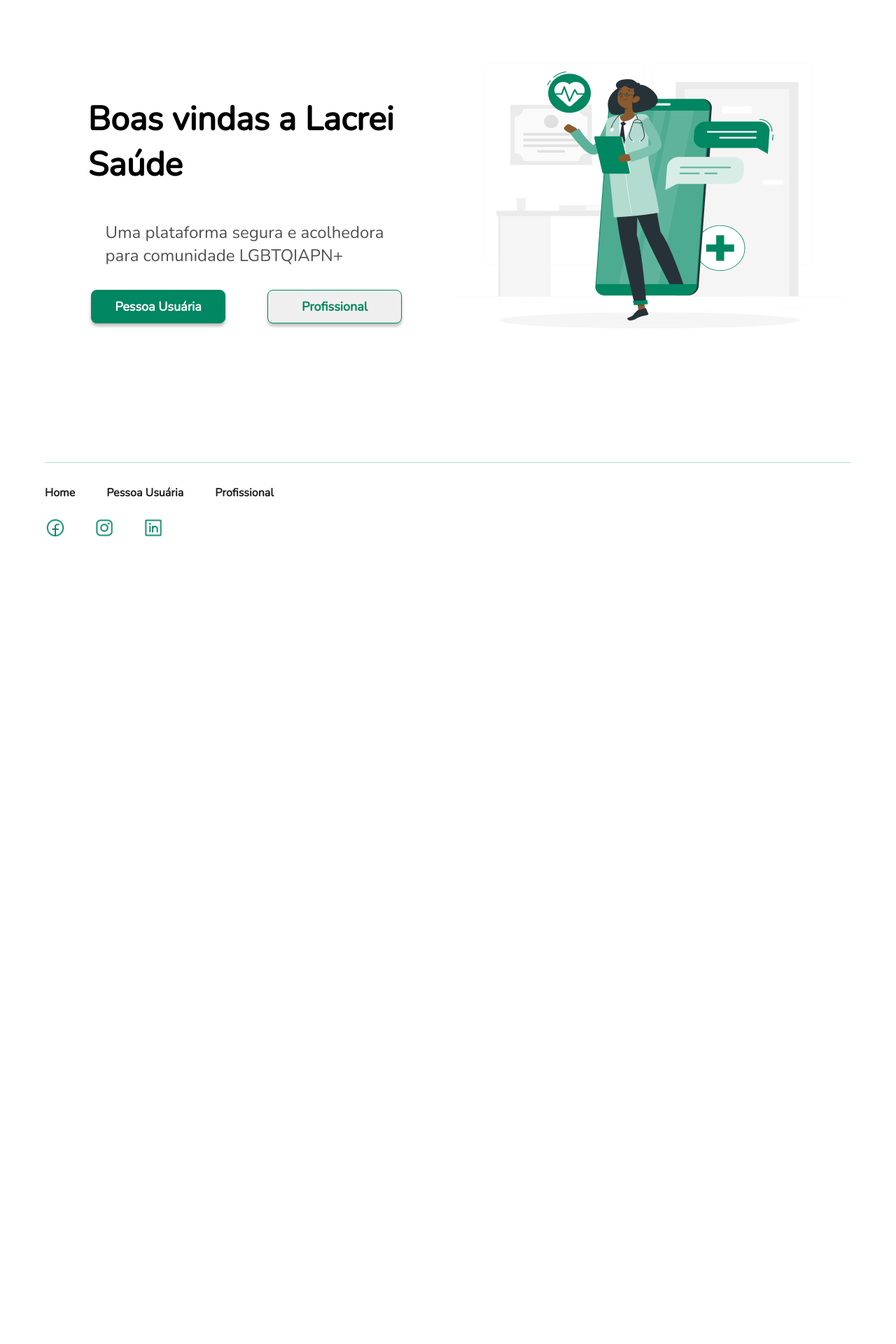
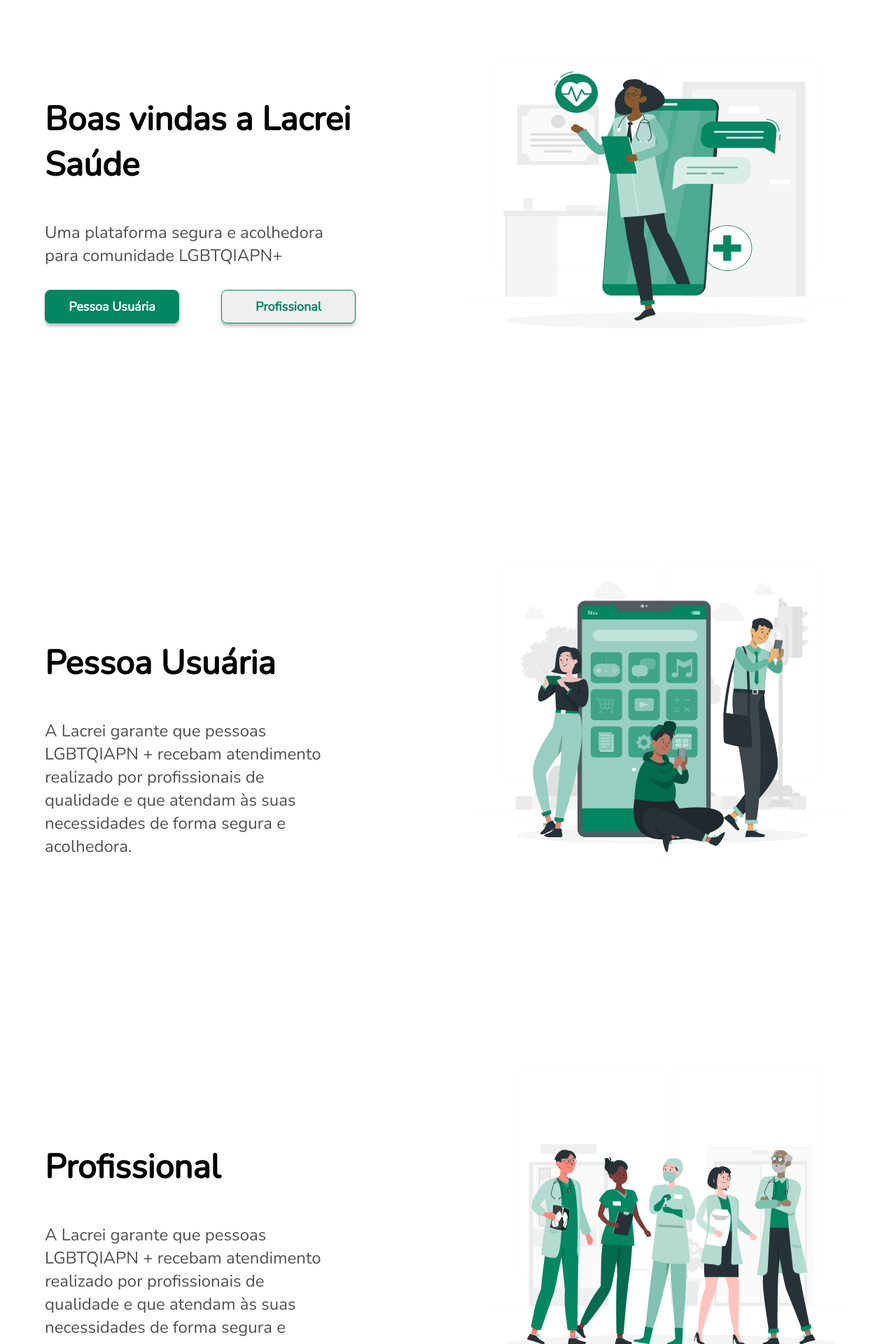
Before and after one commit to ArM-08/Lacrei, a React (Vite) app: page / in a window 1280 px wide. Shown: the part 120-2040 px from the top of the page at 70% size. Before the commit the page ends 913 px from the top, so only its background shows below. Built offline with nearby package versions, Linux system fonts and the light colour scheme.

Commit message:
added PessoaUsuaria and Profissional Page

```diff
--- a/src/App.tsx
+++ b/src/App.tsx
@@ -2,6 +2,8 @@ import './reset.css'
 import Header from './Components/Header'
 import Home from './Pages/Home'
 import Footer from './Components/Footer'
+import PessoaUsuaria from './Pages/PessoaUsuaria'
+import Profissional from './Pages/Profissional'
 
 function App() {
 
@@ -10,6 +12,8 @@ function App() {
     <>
    <Header />
    <Home/>
+   <PessoaUsuaria/>
+   <Profissional/>
     <Footer/>
    </>
   )
--- a/src/Components/Layout/index.tsx
+++ b/src/Components/Layout/index.tsx
@@ -14,8 +14,7 @@ const FirstContainer = styled.div`
 width: 50%;
 display: flex;
 flex-direction: column;
-align-items: center;
-justify-content: center;
+
 `
 
 const SecondContainer = styled.div`
@@ -23,7 +22,7 @@ width: 50%;
 height: 720px;
 display: flex;
 align-items: center;
-justify-content: center;
+justify-content: end;
 `
 
 
--- a/src/Pages/Home.tsx
+++ b/src/Pages/Home.tsx
@@ -1,17 +1,25 @@
-import Layout from "../Components/Layout";
 
-
-
-
-
-
+import { PageContainer, FirstContainer, Title, Subtitle, Buttons, Button, SecondContainer, ImgPage } from "./styled";
+import ImgHome from "./../assets/images/ImgHome.png"
 
 interface HomePage{}
 
 
 const Home: React.FC<HomePage> = ()=> {
     return (
-<Layout></Layout>
+<PageContainer>
+        <FirstContainer>
+        <Title>Boas vindas a Lacrei Saúde</Title>
+        <Subtitle>Uma plataforma segura e acolhedora para comunidade LGBTQIAPN+</Subtitle>
+        <Buttons>
+        <Button theme= "#018762"color="#FFF">Pessoa Usuária</Button>
+        <Button color="#018762">Profissional</Button>
+        </Buttons>
+        </FirstContainer>
+        <SecondContainer>
+        <ImgPage src={ImgHome}></ImgPage>
+        </SecondContainer>
+        </PageContainer>
     )
 }
 
--- /dev/null
+++ b/src/Pages/PessoaUsuaria.tsx
@@ -0,0 +1,19 @@
+import { PageContainer, FirstContainer, Title, Subtitle, SecondContainer, ImgPage }  from "./styled";
+import ImgPessoaUsuaria from "./../assets/images/ImgPessoaUsuaria.png"
+
+interface PessoaUsuariaContent{}
+
+const PessoaUsuaria: React.FC<PessoaUsuariaContent> = () => {
+    return(
+        <PageContainer>
+        <FirstContainer>
+        <Title>Pessoa Usuária</Title>
+        <Subtitle>A Lacrei garante que pessoas LGBTQIAPN + recebam atendimento realizado por profissionais de qualidade e que atendam às suas necessidades de forma segura e acolhedora.</Subtitle>
+        </FirstContainer>
+        <SecondContainer>
+        <ImgPage src={ImgPessoaUsuaria}></ImgPage>
+        </SecondContainer>
+        </PageContainer>
+    )
+}
+export default PessoaUsuaria;
--- /dev/null
+++ b/src/Pages/Profissional.tsx
@@ -0,0 +1,21 @@
+import { PageContainer, FirstContainer, Title, Subtitle, SecondContainer, ImgPage }  from "./styled";
+import ImgPessoaUsuaria from "./../assets/images/ImgProfissional.png"
+interface ProfissionalContent {
+}
+
+const Profissional: React.FC<ProfissionalContent> =() => {
+    return(
+        <PageContainer>
+        <FirstContainer>
+        <Title>Profissional</Title>
+        <Subtitle>A Lacrei garante que pessoas LGBTQIAPN + recebam atendimento realizado por profissionais de qualidade e que atendam às suas necessidades de forma segura e acolhedora.</Subtitle>
+
+        </FirstContainer>
+        <SecondContainer>
+        <ImgPage src={ImgPessoaUsuaria}></ImgPage>
+        </SecondContainer>
+        </PageContainer>
+    )
+}
+
+export default Profissional;
--- /dev/null
+++ b/src/Pages/styled.tsx
@@ -0,0 +1,72 @@
+import styled from "styled-components";
+
+export const PageContainer = styled.div`
+display: flex;
+align-items: center;
+width: 90%;
+margin: 0 auto;
+flex-wrap: wrap;
+@media(max-width: 1330px){
+justify-content: center;
+}
+`
+
+export const FirstContainer = styled.div`
+min-width: 50%;
+display: flex;
+flex-direction: column;
+
+`
+
+export const SecondContainer = styled.div`
+min-width: 50%;
+height: 720px;
+display: flex;
+align-items: center;
+justify-content: end;
+`
+
+
+
+export const Title = styled.h1`
+width: 453px;
+font-family: 'Nunito', sans-serif;
+line-height: 65px;
+font-size: 48px;
+`
+export const Subtitle = styled.p`
+width: 403px;
+height: 66px;
+font-family: 'Nunito';
+font-style: normal;
+font-weight: 400;
+font-size: 24px;
+line-height: 33px;
+color: #515151;
+margin-top: 48px;
+margin-bottom: 32px;
+`
+
+export const Buttons = styled.div`
+display: flex;
+gap: 60px;
+`
+ export const Button = styled.button`
+cursor: pointer;
+width: 192px;
+height: 48px;
+left: 325px;
+top: 400px;
+background: ${props => props.theme || '#FFF'};
+border: 1px solid #018762;
+box-shadow: 0px 4px 4px rgba(0, 0, 0, 0.25);
+border-radius: 8px;
+font-family: 'Nunito';
+font-style: normal;
+font-weight: 700;
+font-size: 18px;
+line-height: 25px;
+color:  ${props => props.color || '#FFF'}
+`
+
+export const ImgPage = styled.img``
```
Also changed, not shown: src/assets/images/imgPessoaUsuaria.png (added), src/assets/images/imgProfissional.png (added).
